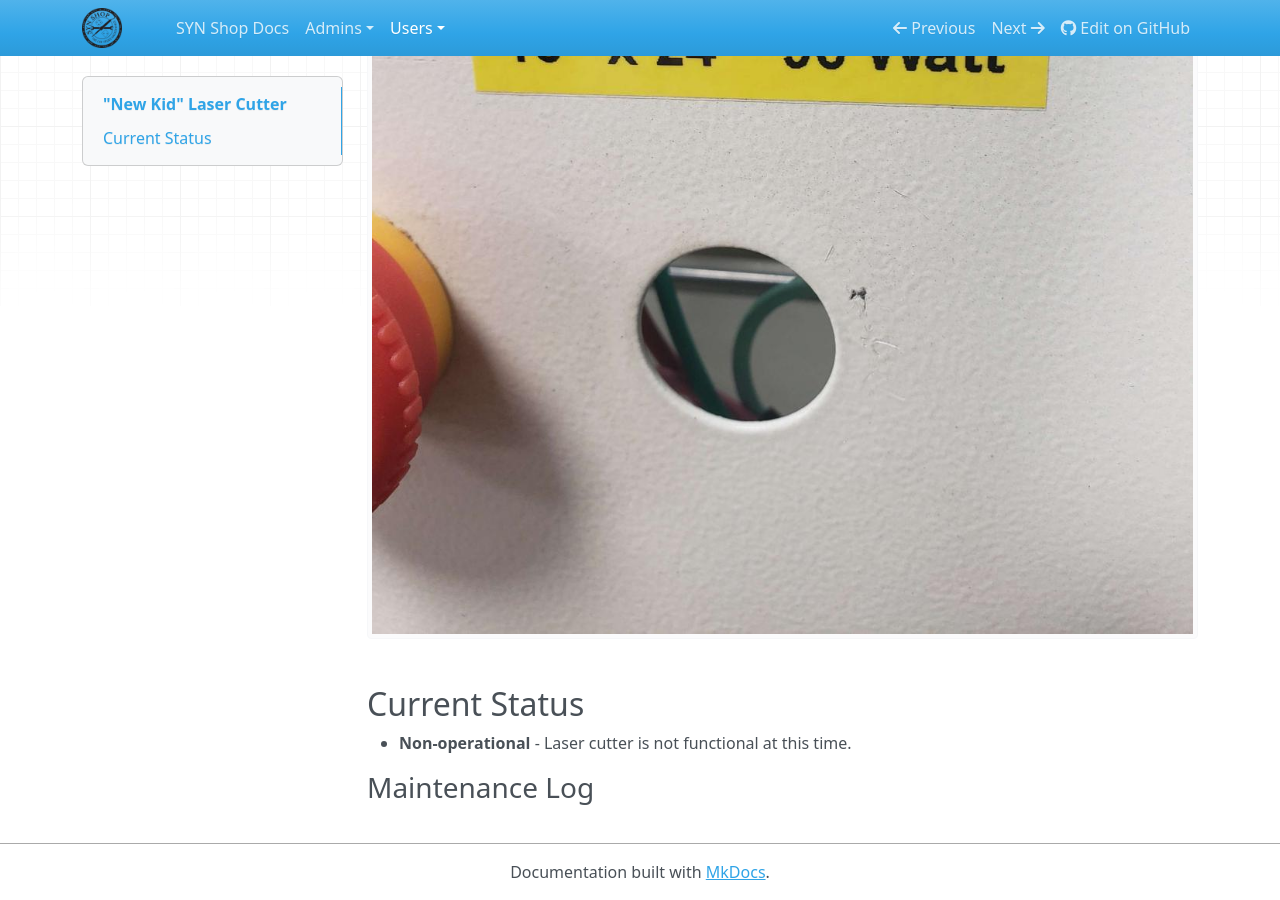
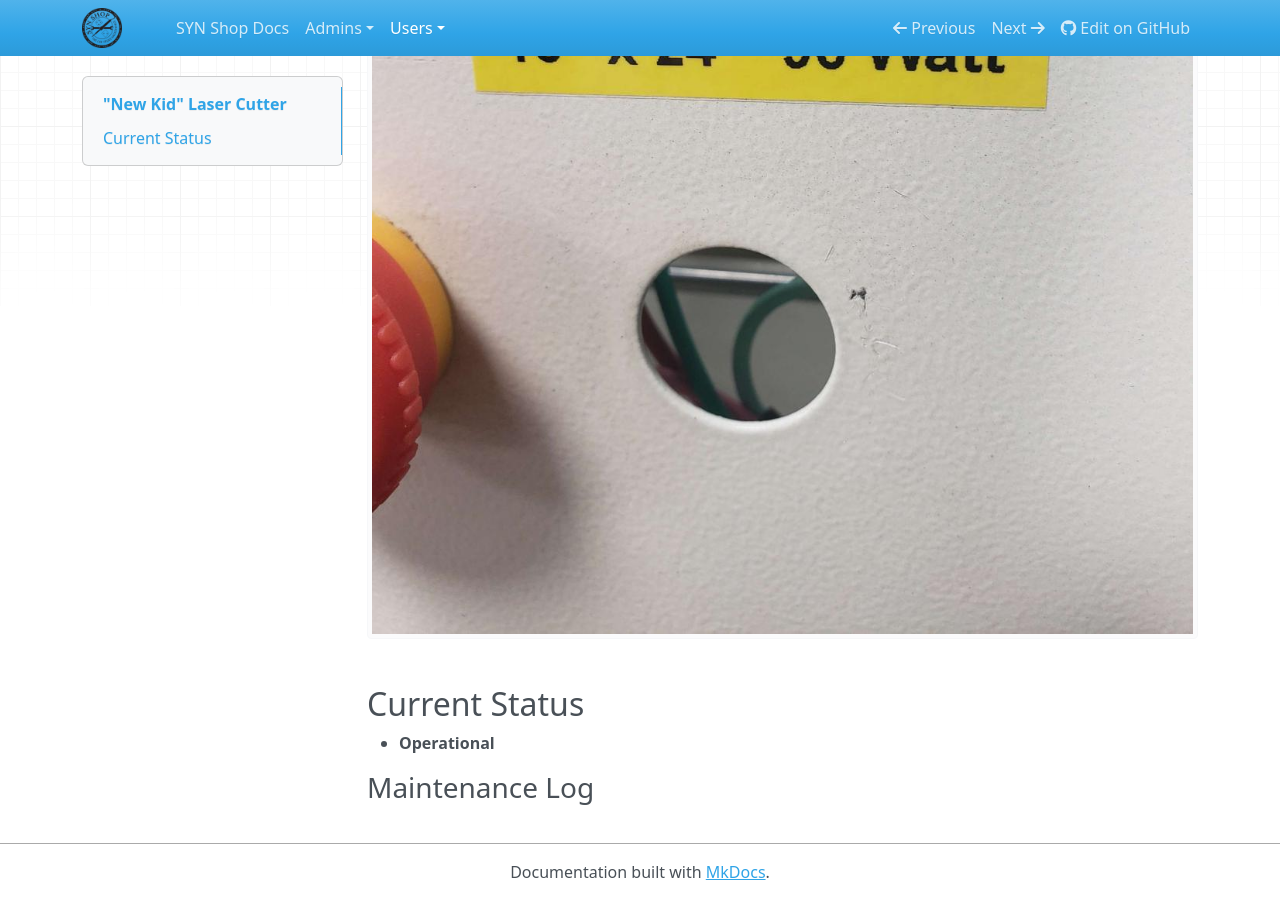
Before and after one commit to synshop/rtfm, an MkDocs documentation site: the page built from docs/users/Equipment/New Kid Laser Cutter.md, in a window 1280 px wide and 900 px high, scrolled down 1888 px. Built offline with MkDocs 1.6.1, drawn with Linux system fonts in a browser that asks for light colours; nearby versions of some CDN libraries.

Commit message:
Update New Kid Laser Cutter.md

```diff
--- a/docs/users/Equipment/New Kid Laser Cutter.md
+++ b/docs/users/Equipment/New Kid Laser Cutter.md
@@ -10,6 +10,6 @@
 
 ## Current Status
 
-- **Non-operational** - Laser cutter is not functional at this time.
+- **Operational**
 
 ### Maintenance Log
```
